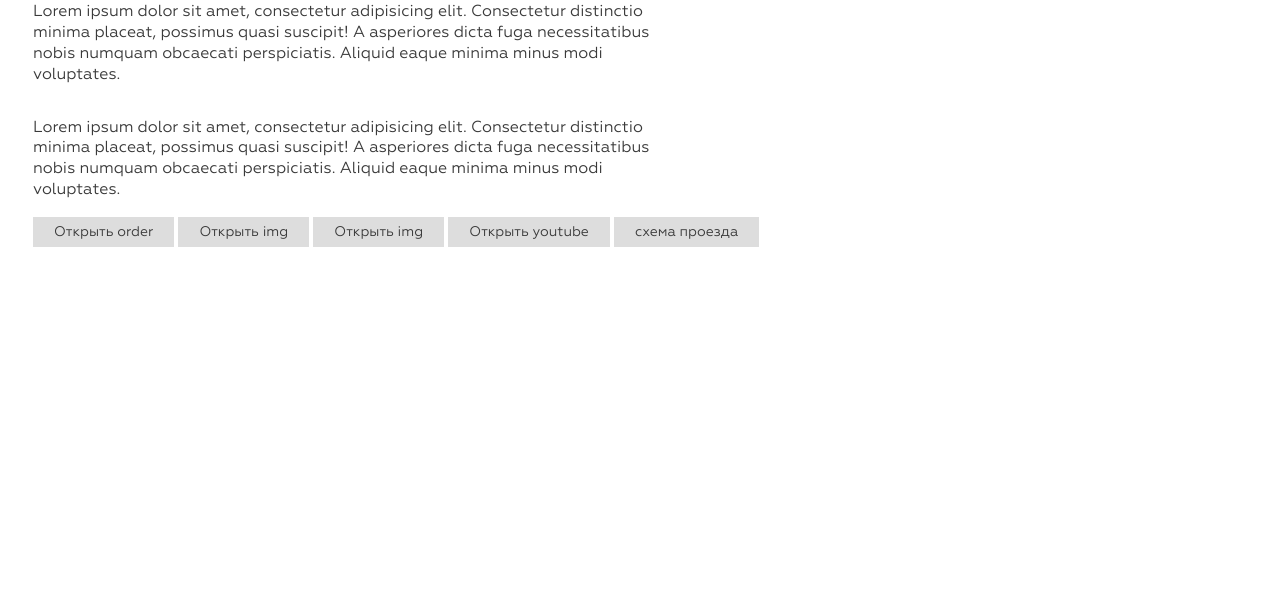
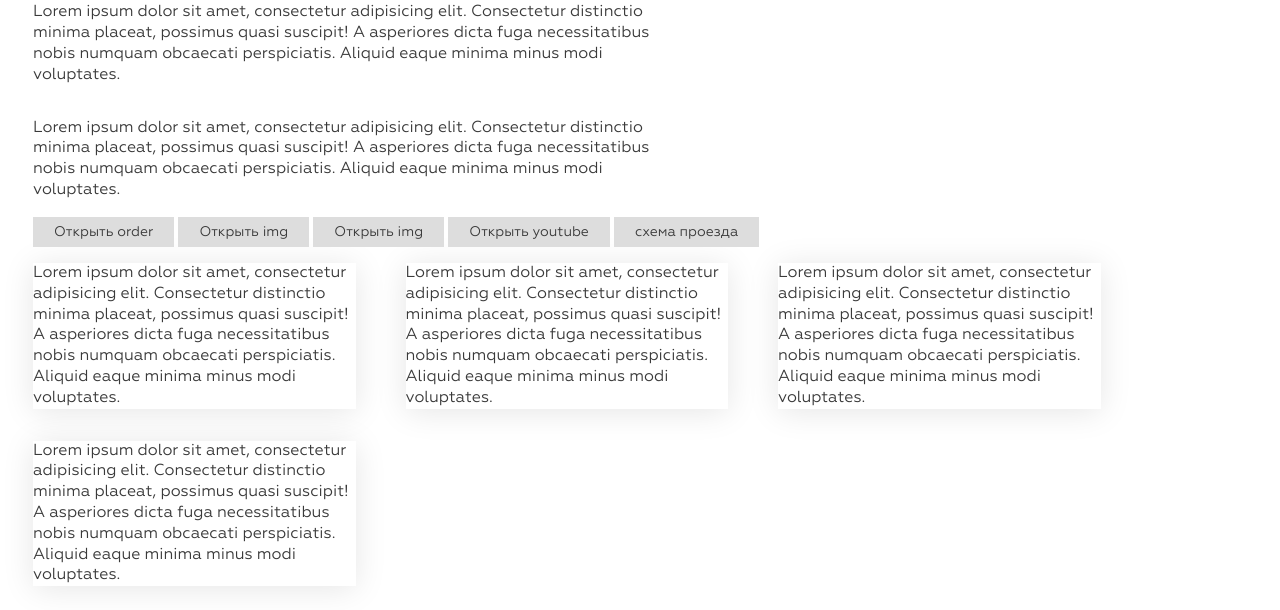
Before and after one commit to BulatSa/shield, a PHP site: page / in a window 1280 px wide. Shown: the part 887-1497 px from the top of the page. Before the commit the page ends 1134 px from the top, so only its background shows below. Run offline with PHP 8.4, Linux system fonts and the light colour scheme; style sheets or scripts are compiled from the project's sources; some libraries are stand-ins or nearby versions.

Commit message:
new grid, fancy etc

```diff
--- a/index.php
+++ b/index.php
@@ -38,6 +38,32 @@
 		<a href="https://www.youtube.com/watch?v=dQw4w9WgXcQ" class="fancy-video btn">Открыть youtube</a>
 		<a href="https://yandex.ru/map-widget/v1/-/CBQneLhsOA" class="fancy-map btn" data-type="iframe">схема проезда</a>
 
+
+		<div class="row-big">
+			<div class="grid-3">
+				<div class="block">
+					<p>Lorem ipsum dolor sit amet, consectetur adipisicing elit. Consectetur distinctio minima placeat, possimus quasi suscipit! A asperiores dicta fuga necessitatibus nobis numquam obcaecati perspiciatis. Aliquid eaque minima minus modi voluptates.</p>
+				</div>
+			</div>
+			<div class="grid-3">
+				<div class="block">
+					<p>Lorem ipsum dolor sit amet, consectetur adipisicing elit. Consectetur distinctio minima placeat, possimus quasi suscipit! A asperiores dicta fuga necessitatibus nobis numquam obcaecati perspiciatis. Aliquid eaque minima minus modi voluptates.</p>
+				</div>
+			</div>
+			<div class="grid-3">
+				<div class="block">
+					<p>Lorem ipsum dolor sit amet, consectetur adipisicing elit. Consectetur distinctio minima placeat, possimus quasi suscipit! A asperiores dicta fuga necessitatibus nobis numquam obcaecati perspiciatis. Aliquid eaque minima minus modi voluptates.</p>
+				</div>
+			</div>
+			<div class="grid-3">
+				<div class="block">
+					<p>Lorem ipsum dolor sit amet, consectetur adipisicing elit. Consectetur distinctio minima placeat, possimus quasi suscipit! A asperiores dicta fuga necessitatibus nobis numquam obcaecati perspiciatis. Aliquid eaque minima minus modi voluptates.</p>
+				</div>
+			</div>
+		</div>
+
+
+
 	</div>
 </section>
 
--- a/sass/base/_grid.scss
+++ b/sass/base/_grid.scss
@@ -67,17 +67,25 @@
 	flex-wrap: wrap;
 	margin-left: -$gutter-big;
 	margin-right: -$gutter-big;
+	@include res(l){
+		margin-left: -15px;
+		margin-right: -15px;
+	}
 	@include res(s){
-		margin-left: -20px;
-		margin-right: -20px;
+		margin-left: -$gutter;
+		margin-right: -$gutter;
 	}
 
 	[class^="grid"]{
 		padding-left: $gutter-big;
 		padding-right: $gutter-big;
+		@include res(l){
+			padding-left: 15px;
+			padding-right: 15px;
+		}
 		@include res(s){
-			padding-left: 20px;
-			padding-right: 20px;
+			padding-left: $gutter;
+			padding-right: $gutter;
 		}
 	}
 
--- a/sass/base/_mixins.scss
+++ b/sass/base/_mixins.scss
@@ -9,9 +9,9 @@ $full_cross_size: 36px;
 $cross_size: 20px;
 $cross_weight: 2px;
 $cross_color: #FFF;
-$cross-color--hover: #000;
-$cross-bg-color: #000;
-$cross-bg-color--hover: #fffb42;
+$cross-color--hover: #FFF;
+$cross-bg-color: $blue;
+$cross-bg-color--hover: $orange;
 
 @mixin cross() {
 	position: absolute;
--- a/sass/base/_modals.scss
+++ b/sass/base/_modals.scss
@@ -2,24 +2,27 @@
 	display: none;
 	width: 500px;
 	max-width: 100%;
+	border-radius: 5px;
 	will-change: transform,opacity;
 	overflow: visible !important;
+	transition: transform 0.4s ease;
+	transform: translate3d(0,-20px,0);
 }
 
 .fancybox-slide--current {
 	.modal {
-
+		transform: translate3d(0,0,0);
 	}
 }
 
 .fancybox-is-closing{
 	.modal {
-
+		transform: translate3d(0,60px,0);
 	}
 }
 
 .fancybox-bg{
-	background: #8c8e9a;
+	background: #0f1c33;
 }
 
 .fancybox-close-small,.fancybox-slide--image .fancybox-close-small, .fancybox-slide--video .fancybox-close-small, .fancybox-slide--iframe .fancybox-close-small{
--- a/sass/base/_placeholders.scss
+++ b/sass/base/_placeholders.scss
@@ -0,0 +1,3 @@
+ %shadow-for-white-bg{
+	box-shadow: 0 3px 30px 0 rgba(0,0,0,0.1);
+}
--- a/sass/pages/_home.scss
+++ b/sass/pages/_home.scss
@@ -0,0 +1,3 @@
+.block{
+	@extend %shadow-for-white-bg;
+}
--- a/sass/vendors/_fancybox.scss
+++ b/sass/vendors/_fancybox.scss
@@ -286,33 +286,38 @@ body.compensate-for-scrollbar {
 
 /* Buttons */
 .fancybox-button {
-  background: rgba(30, 30, 30, 0.6);
+  background: $blue;
   border: 0;
-  border-radius: 0;
+  border-radius: 5px;
   cursor: pointer;
   display: inline-block;
   height: 44px;
   margin: 0;
   outline: none;
   padding: 10px;
-  transition: color .2s;
+  transition: color .3s ease,background 0.3s ease;
   vertical-align: top;
-  width: 44px; }
+  width: 44px;
+	color: #FFF;
+}
 
 .fancybox-button,
 .fancybox-button:visited,
 .fancybox-button:link {
-  color: #ccc; }
+}
 
 .fancybox-button:focus,
 .fancybox-button:hover {
-  color: #fff; }
+	background: $orange;
+}
 
 .fancybox-button.disabled,
 .fancybox-button.disabled:hover,
 .fancybox-button[disabled],
 .fancybox-button[disabled]:hover {
-  color: #888;
+  color: #FFF;
+	opacity: 0.3 !important;
+	background: $blue;
   cursor: default; }
 
 .fancybox-button svg {
@@ -462,9 +467,9 @@ body.compensate-for-scrollbar {
   -webkit-animation: fancybox-rotate .8s infinite linear;
   animation: fancybox-rotate .8s infinite linear;
   background: transparent;
-  border: 6px solid rgba(100, 100, 100, 0.5);
+  border: 8px solid rgba(255, 255, 255, 0.7);
   border-radius: 100%;
-  border-top-color: #fff;
+  border-top-color: $blue;
   height: 60px;
   left: 50%;
   margin: -30px 0 0 -30px;
```
Also changed, not shown: js/main.js (+55 -3 lines).
